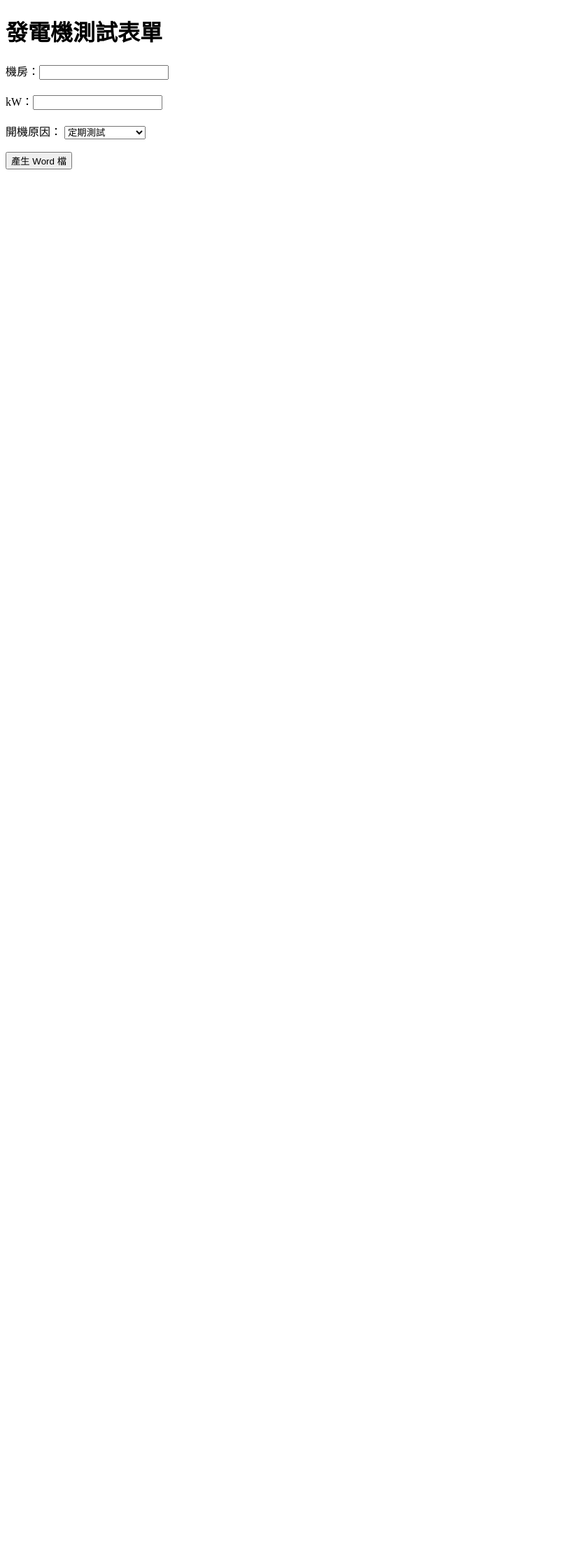
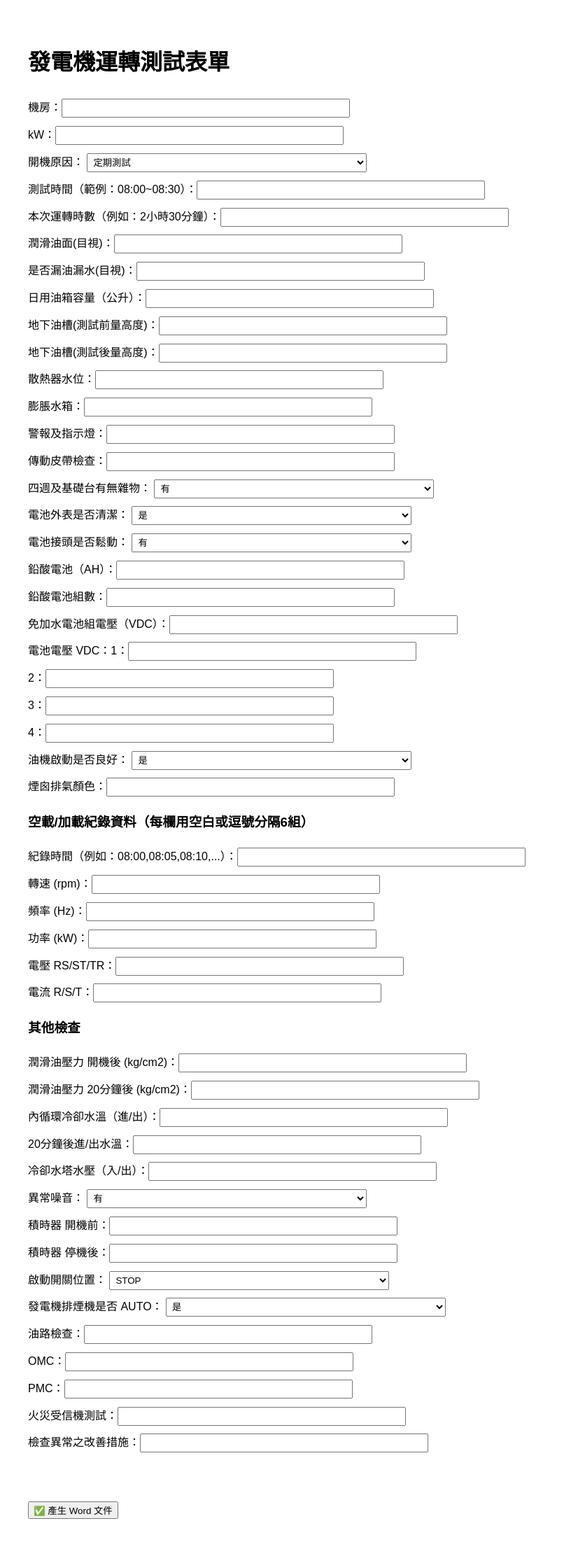
Before and after one commit to gestaboo/GEN, a Flask app: page / in a window 1280 px wide. Shown: the whole page at 70% size, without its empty margins (0-806 px from the left). Before the commit the page ends 242 px from the top, so only its background shows below. Run offline with Flask 3, Linux system fonts and the light colour scheme.

Commit message:
Add files via upload

```diff
--- a/templates/form.html
+++ b/templates/form.html
@@ -1,23 +1,132 @@
-
 <!DOCTYPE html>
-<html lang="zh-TW">
+<html>
 <head>
-    <meta charset="UTF-8">
-    <title>發電機測試表單</title>
+  <meta charset="UTF-8">
+  <title>發電機運轉測試表單</title>
+  <style>
+    body { font-family: sans-serif; line-height: 1.8; padding: 2em; }
+    label { display: block; margin-bottom: 10px; }
+    input, select { padding: 4px; width: 90%; max-width: 400px; }
+  </style>
 </head>
 <body>
-    <h1>發電機測試表單</h1>
-    <form method="post" action="/generate">
-        機房：<input type="text" name="room"><br><br>
-        kW：<input type="text" name="kw"><br><br>
-        開機原因：
-        <select name="reason">
-            <option value="定期測試">定期測試</option>
-            <option value="市電停電">市電停電</option>
-            <option value="本機房設備故障">本機房設備故障</option>
-            <option value="其他">其他</option>
-        </select><br><br>
-        <input type="submit" value="產生 Word 檔">
-    </form>
+  <h1>發電機運轉測試表單</h1>
+  <form action="/generate" method="post">
+
+    <label>機房：<input type="text" name="room"></label>
+    <label>kW：<input type="text" name="kw"></label>
+
+    <label>開機原因：
+      <select name="reason">
+        <option>定期測試</option>
+        <option>市電停電</option>
+        <option>本機房設備故障</option>
+        <option>其他</option>
+      </select>
+    </label>
+
+    <label>測試時間（範例：08:00~08:30）：<input type="text" name="time_range"></label>
+    <label>本次運轉時數（例如：2小時30分鐘）：<input type="text" name="hours_minutes"></label>
+
+    <label>潤滑油面(目視)：<input type="text" name="oil_level"></label>
+    <label>是否漏油漏水(目視)：<input type="text" name="leak"></label>
+    <label>日用油箱容量（公升）：<input type="text" name="daily_tank"></label>
+    <label>地下油槽(測試前量高度)：<input type="text" name="underground_before"></label>
+    <label>地下油槽(測試後量高度)：<input type="text" name="underground_after"></label>
+
+    <label>散熱器水位：<input type="text" name="radiator"></label>
+    <label>膨脹水箱：<input type="text" name="expansion_tank"></label>
+    <label>警報及指示燈：<input type="text" name="alarm"></label>
+    <label>傳動皮帶檢查：<input type="text" name="belt"></label>
+
+    <label>四週及基礎台有無雜物：
+      <select name="clutter">
+        <option>有</option>
+        <option>無</option>
+      </select>
+    </label>
+
+    <label>電池外表是否清潔：
+      <select name="battery_clean">
+        <option>是</option>
+        <option>否</option>
+      </select>
+    </label>
+
+    <label>電池接頭是否鬆動：
+      <select name="battery_loose">
+        <option>有</option>
+        <option>無</option>
+      </select>
+    </label>
+
+    <label>鉛酸電池（AH）：<input type="text" name="acid_ah"></label>
+    <label>鉛酸電池組數：<input type="text" name="acid_units"></label>
+    <label>免加水電池組電壓（VDC）：<input type="text" name="sealed_voltage"></label>
+    <label>電池電壓 VDC：1：<input type="text" name="vdc1"></label>
+    <label>2：<input type="text" name="vdc2"></label>
+    <label>3：<input type="text" name="vdc3"></label>
+    <label>4：<input type="text" name="vdc4"></label>
+
+    <label>油機啟動是否良好：
+      <select name="starter_ok">
+        <option>是</option>
+        <option>否</option>
+      </select>
+    </label>
+
+    <label>煙囪排氣顏色：<input type="text" name="exhaust_color"></label>
+
+    <h3>空載/加載紀錄資料（每欄用空白或逗號分隔6組）</h3>
+    <label>紀錄時間（例如：08:00,08:05,08:10,...）：<input type="text" name="log_time"></label>
+    <label>轉速 (rpm)：<input type="text" name="rpm"></label>
+    <label>頻率 (Hz)：<input type="text" name="hz"></label>
+    <label>功率 (kW)：<input type="text" name="kw_data"></label>
+    <label>電壓 RS/ST/TR：<input type="text" name="voltage"></label>
+    <label>電流 R/S/T：<input type="text" name="current"></label>
+
+    <h3>其他檢查</h3>
+    <label>潤滑油壓力 開機後 (kg/cm2)：<input type="text" name="oil_pressure_start"></label>
+    <label>潤滑油壓力 20分鐘後 (kg/cm2)：<input type="text" name="oil_pressure_20"></label>
+
+    <label>內循環冷卻水溫（進/出）：<input type="text" name="water_in_out"></label>
+    <label>20分鐘後進/出水溫：<input type="text" name="water_in_out_20"></label>
+
+    <label>冷卻水塔水壓（入/出）：<input type="text" name="cooling_pressure"></label>
+
+    <label>異常噪音：
+      <select name="noise">
+        <option>有</option>
+        <option>無</option>
+      </select>
+    </label>
+
+    <label>積時器 開機前：<input type="text" name="hour_before"></label>
+    <label>積時器 停機後：<input type="text" name="hour_after"></label>
+
+    <label>啟動開關位置：
+      <select name="switch_position">
+        <option>STOP</option>
+        <option>MANU</option>
+        <option>AUTO</option>
+      </select>
+    </label>
+
+    <label>發電機排煙機是否 AUTO：
+      <select name="auto_exhaust">
+        <option>是</option>
+        <option>否</option>
+      </select>
+    </label>
+
+    <label>油路檢查：<input type="text" name="oil_path"></label>
+    <label>OMC：<input type="text" name="omc"></label>
+    <label>PMC：<input type="text" name="pmc"></label>
+    <label>火災受信機測試：<input type="text" name="fire_test"></label>
+    <label>檢查異常之改善措施：<input type="text" name="improvement"></label>
+
+    <br><br>
+    <button type="submit">✅ 產生 Word 文件</button>
+  </form>
 </body>
 </html>
```
Also changed, not shown: 1 other file.
